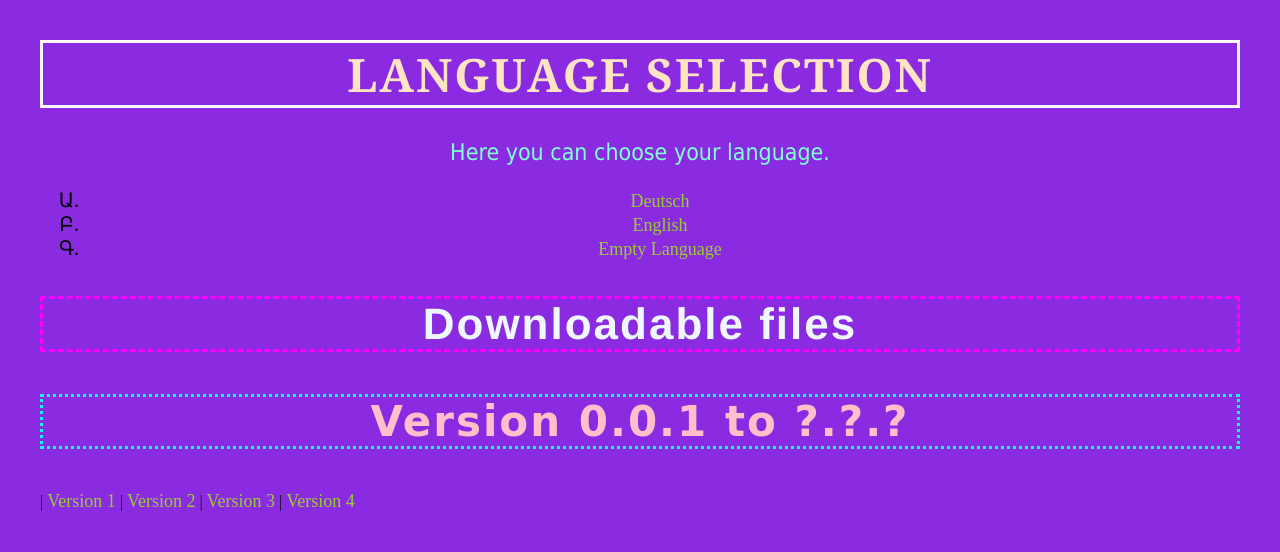
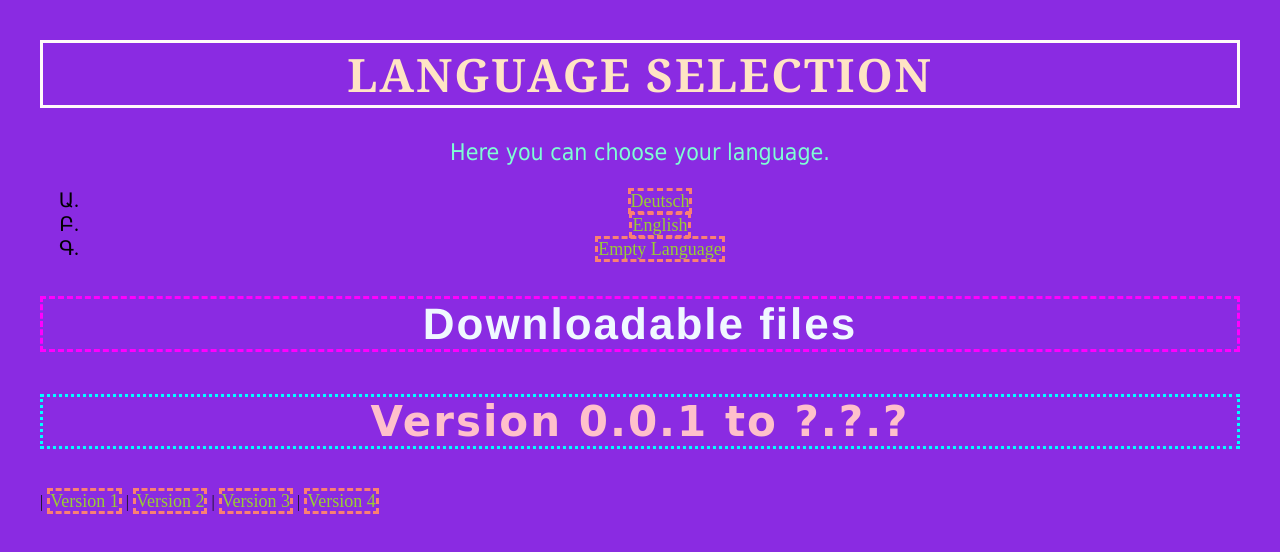
Before and after one commit to Jan-Verlag24/Random-Page, a plain HTML site: page index.html in a window 1280 px wide. Drawn offline with Linux system fonts and the light colour scheme.

Commit message:
DE, EN, UPDATES + INDEX update
All HTMLs, CSSs and update/....zip are updated to the newest version...

```diff
--- a/de/style.css
+++ b/de/style.css
@@ -70,12 +70,15 @@ a {
     text-decoration: none;
     text-align: center;
     font-size: 18px;
+    border: dashed;
+    border-color: salmon;
 }
 
 a:hover {
     color: pink;
     text-decoration: underline;
     text-align: center;
+    border-color: salmon;
 }
 
 p {
--- a/en/style.css
+++ b/en/style.css
@@ -70,12 +70,15 @@ a {
     text-decoration: none;
     text-align: center;
     font-size: 18px;
+    border: dashed;
+    border-color: salmon;
 }
 
 a:hover {
     color: pink;
     text-decoration: underline;
     text-align: center;
+    border-color: salmon;
 }
 
 p {
--- a/style.css
+++ b/style.css
@@ -70,12 +70,15 @@ a {
     text-decoration: none;
     text-align: center;
     font-size: 18px;
+    border: dashed;
+    border-color: salmon;
 }
 
 a:hover {
     color: pink;
     text-decoration: underline;
     text-align: center;
+    border-color: salmon;
 }
 
 p {
```
Also changed, not shown: de/nodes/node_b.html (line endings or trailing spaces), 1 other file.
